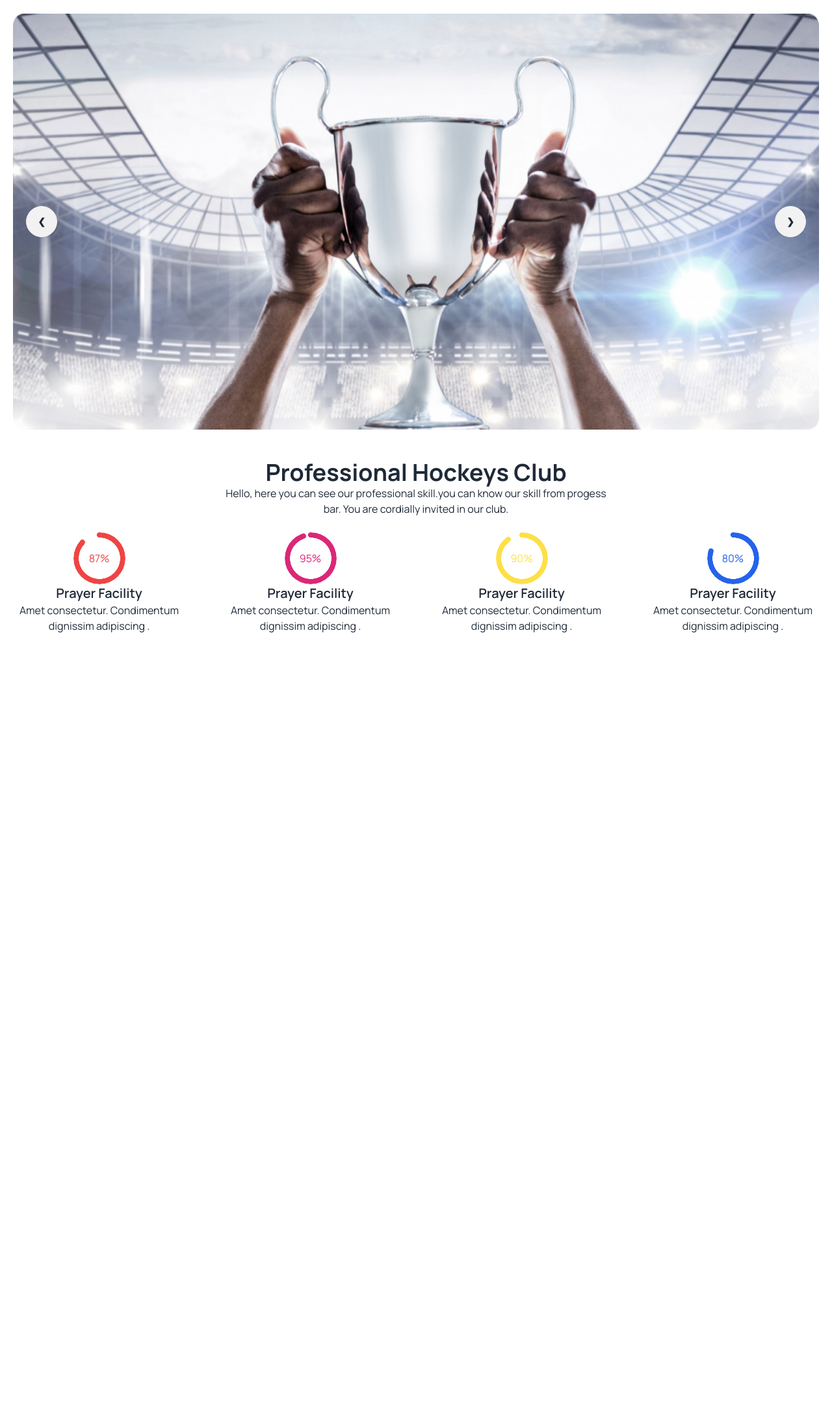
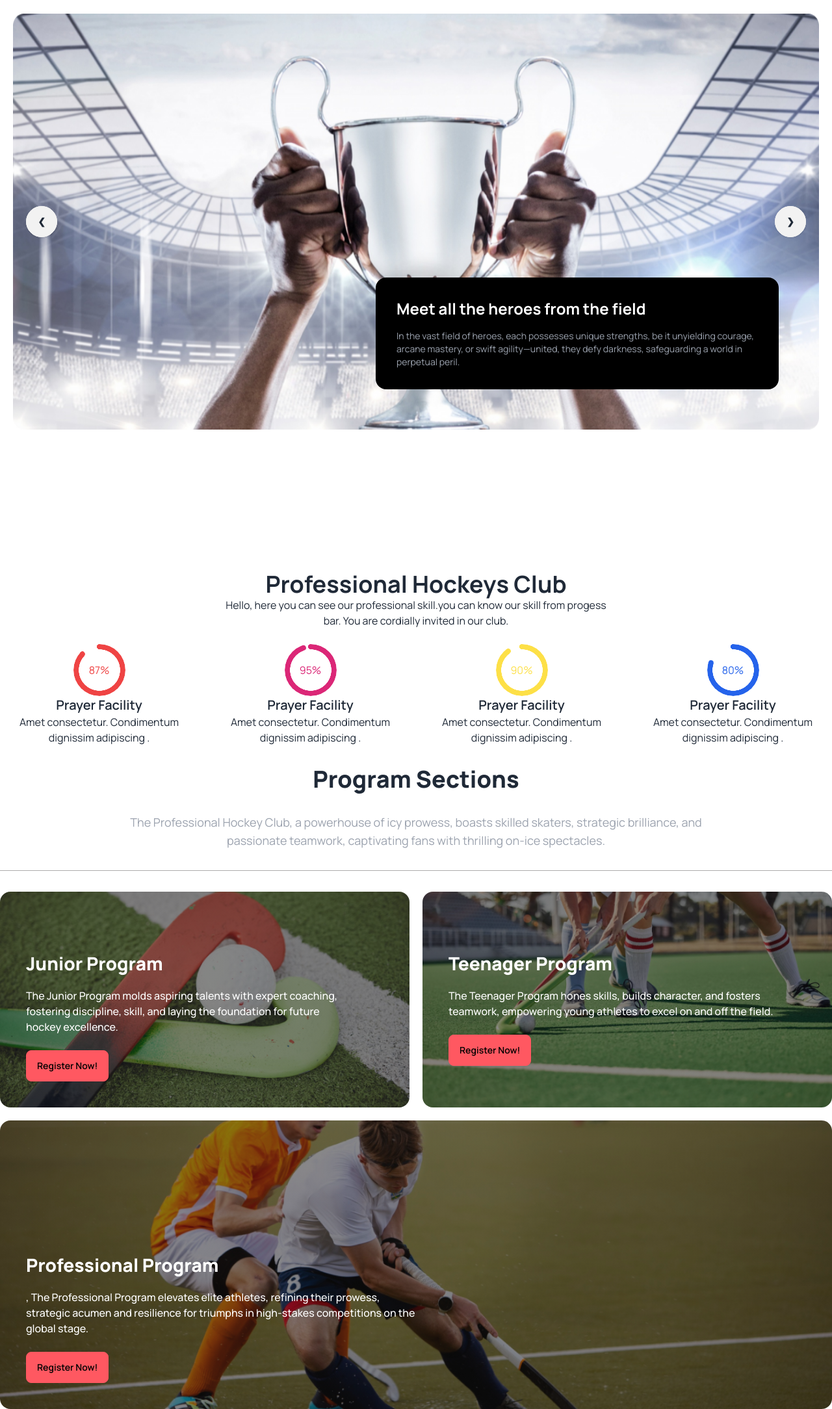
Before and after one commit to Tahsan-sourov1997/Hockey-A3, a plain HTML site: page index.html in a window 1280 px wide. Shown: the part 63-2231 px from the top of the page at 65% size. Before the commit the page ends 1038 px from the top, so only its background shows below. Drawn offline with nearby package versions, Linux system fonts and the light colour scheme.

Commit message:
updated code

```diff
--- a/index.html
+++ b/index.html
@@ -55,11 +55,15 @@
                 <li><a>Contact</a></li>
               </ul>
             </div>
-            <a class="btn btn-ghost text-4xl font-bold">Hockey<span class="text-[#FF4240]">'</span>s</a>
+            <a class="btn btn-ghost text-4xl font-bold"
+              >Hockey<span class="text-[#FF4240]">'</span>s</a
+            >
           </div>
           <div class="navbar-center hidden lg:flex">
             <ul class="menu menu-horizontal px-1">
-              <li><a><span class="text-[#FF4240]">Home</span></a></li>
+              <li>
+                <a><span class="text-[#FF4240]">Home</span></a>
+              </li>
               <li><a>About</a></li>
               <li><a>Pages</a></li>
               <li><a>Blog</a></li>
@@ -68,7 +72,7 @@
           </div>
           <div class="flex gap-3 navbar-end">
             <div class="lg:flex hidden">
-                <img src="./Images/Frame.svg" class="w-6 h-6" alt="">
+              <img src="./Images/Frame.svg" class="w-6 h-6" alt="" />
             </div>
             <a class="btn bg-[#FF4240] text-white">Get Ticket</a>
           </div>
@@ -76,68 +80,146 @@
       </nav>
       <!-- carosell -->
       <section class="mt-4">
-        <div class="carousel h-[80vh]">
+        <div class="carousel w-full h-[80vh]">
           <div id="slide1" class="carousel-item relative w-full">
             <img src="./Images/1.png" class="w-full" />
-              <div class="absolute flex justify-between transform -translate-y-1/2 left-5 right-5 top-1/2">
+            <div
+              class="absolute flex justify-between transform -translate-y-1/2 left-5 right-5 top-1/2"
+            >
+              <a href="#slide4" class="btn btn-circle">❮</a>
+              <a href="#slide2" class="btn btn-circle">❯</a>
+            </div>
+            <div
+              class="absolute flex justify-between transform -translate-y-1/2 left-5 right-5 top-1/2"
+            >
               <a href="#slide4" class="btn btn-circle">❮</a>
               <a href="#slide2" class="btn btn-circle">❯</a>
             </div>
           </div>
           <div id="slide2" class="carousel-item relative w-full">
             <img src="./Images/1.png" class="w-full" />
-              <div class="absolute flex justify-between transform -translate-y-1/2 left-5 right-5 top-1/2">
+            <div
+              class="absolute flex justify-between transform -translate-y-1/2 left-5 right-5 top-1/2"
+            >
               <a href="#slide1" class="btn btn-circle">❮</a>
               <a href="#slide3" class="btn btn-circle">❯</a>
             </div>
           </div>
           <div id="slide3" class="carousel-item relative w-full">
             <img src="./Images/1.png" class="w-full" />
-              <div class="absolute flex justify-between transform -translate-y-1/2 left-5 right-5 top-1/2">
+            <div
+              class="absolute flex justify-between transform -translate-y-1/2 left-5 right-5 top-1/2"
+            >
               <a href="#slide2" class="btn btn-circle">❮</a>
               <a href="#slide4" class="btn btn-circle">❯</a>
             </div>
           </div>
           <div id="slide4" class="carousel-item relative w-full">
             <img src="./Images/1.png" class="w-full" />
-              <div class="absolute flex justify-between transform -translate-y-1/2 left-5 right-5 top-1/2">
+            <div
+              class="absolute flex justify-between transform -translate-y-1/2 left-5 right-5 top-1/2"
+            >
               <a href="#slide3" class="btn btn-circle">❮</a>
               <a href="#slide1" class="btn btn-circle">❯</a>
             </div>
           </div>
+        </div>
+        <div class="w-full bg-black text-white p-8 rounded-2xl lg:w-1/2 lg:translate-x-[90%] lg:-translate-y-60">
+          <h1 class="text-xl font-bold mb-4 lg:text-2xl">
+              Meet all the heroes from the field
+          </h1>
+          <p class="text-gray-400 text-[12px] lg:text-sm">
+              In the vast field of heroes, each possesses unique strengths, be it unyielding courage, arcane mastery, or swift agility—united, they defy darkness, safeguarding a world in perpetual peril.
+          </p>
         </div>
       </section>
     </header>
     <main class="container mx-auto mt-10">
       <div class="text-center">
         <h2 class="text-4xl font-bold">Professional Hockeys Club</h2>
-            <p class="font-normal w-[600px] mx-auto">Hello, here you can see our professional skill.you can know our skill from progess bar. You are cordially invited in our club.  </p>
+        <p class="font-normal w-[600px] mx-auto">
+          Hello, here you can see our professional skill.you can know our skill
+          from progess bar. You are cordially invited in our club.
+        </p>
       </div>
       <!-- progress bar container -->
       <div class="grid lg:grid-cols-4 grid-cols-1 mt-6 gap-5">
         <!-- p.bar 1 -->
         <div class="text-center">
-                <div class="radial-progress text-red-500" style="--value:87;" role="progressbar">87%</div>
+          <div
+            class="radial-progress text-red-500"
+            style="--value: 87"
+            role="progressbar"
+          >
+            87%
+          </div>
           <h3 class="text-xl font-semibold">Prayer Facility</h3>
           <p>Amet consectetur. Condimentum dignissim adipiscing .</p>
         </div>
         <!-- p.bar 2 -->
         <div class="text-center">
-                <div class="radial-progress text-pink-600" style="--value:95;" role="progressbar">95%</div>
+          <div
+            class="radial-progress text-pink-600"
+            style="--value: 95"
+            role="progressbar"
+          >
+            95%
+          </div>
           <h3 class="text-xl font-semibold">Prayer Facility</h3>
           <p>Amet consectetur. Condimentum dignissim adipiscing .</p>
         </div>
         <!-- p.bar 3 -->
         <div class="text-center">
-                <div class="radial-progress text-yellow-300" style="--value:90;" role="progressbar">90%</div>
+          <div
+            class="radial-progress text-yellow-300"
+            style="--value: 90"
+            role="progressbar"
+          >
+            90%
+          </div>
           <h3 class="text-xl font-semibold">Prayer Facility</h3>
           <p>Amet consectetur. Condimentum dignissim adipiscing .</p>
         </div>
         <!-- p.bar 4 -->
         <div class="text-center">
-                <div class="radial-progress text-blue-600" style="--value:80;" role="progressbar">80%</div>
+          <div
+            class="radial-progress text-blue-600"
+            style="--value: 80"
+            role="progressbar"
+          >
+            80%
+          </div>
           <h3 class="text-xl font-semibold">Prayer Facility</h3>
           <p>Amet consectetur. Condimentum dignissim adipiscing .</p>
+        </div>
+      </div>
+       <!-- program section -->
+       <div>
+        <div class="text-center">
+            <h1 class="text-2xl font-extrabold lg:text-4xl py-8">Program Sections</h1>
+            <p class="w-3/4 mx-auto text-lg text-gray-400 mb-8">
+            The Professional Hockey Club, a powerhouse of icy prowess, boasts skilled skaters, strategic brilliance, and passionate teamwork, captivating fans with thrilling on-ice spectacles.
+            </p>
+        </div>
+        <hr class="border-[#817e7ea5] mb-8">
+        <div class="grid grid-cols-1 lg:grid-cols-2 gap-5">
+            <div class="p-6 lg:px-10 lg:pb-10 lg:pt-24 bg-[linear-gradient(45deg,#1313137F,#1313137F),url(./images/2.png)] bg-no-repeat bg-cover bg-center rounded-2xl text-white">
+                <h3 class="text-xl lg:text-[28px] font-extrabold mb-3 lg:mb-6">Junior Program</h3>
+                <p class="text-sm lg:text-base font-medium lg:w-11/12 mb-5 lg:mb-6">The Junior Program molds aspiring talents with expert coaching, fostering discipline, skill, and laying the foundation for future hockey excellence.</p>
+                <button class="btn btn-error">Register Now!</button>
+            </div>
+            <div class="p-6 lg:px-10 lg:pb-10 lg:pt-24 bg-[linear-gradient(45deg,#1313137F,#1313137F),url(./images/3.png)] bg-no-repeat bg-cover bg-center rounded-2xl text-white">
+                <h3 class="text-xl lg:text-[28px] font-extrabold mb-3 lg:mb-6">Teenager Program</h3>
+                <p class="text-sm lg:text-base font-medium lg:w-11/12 mb-5 lg:mb-6">The Teenager Program hones skills, builds character, and fosters teamwork, empowering young athletes to excel on and off the field.</p>
+                <button class="btn btn-error">Register Now!</button>
+            </div>
+            <div class="lg:col-span-2 p-6 lg:px-10 lg:pb-10 lg:pt-52 bg-[linear-gradient(45deg,#1313137F,#1313137F),url(./images/4.png)] bg-no-repeat bg-cover bg-center rounded-2xl text-white">
+                <h3 class="text-xl lg:text-[28px] font-extrabold mb-3 lg:mb-6">Professional Program</h3>
+                <p class="text-sm lg:text-base font-medium lg:w-1/2 mb-5 lg:mb-6">,
+                    The Professional Program elevates elite athletes, refining their prowess, strategic acumen and resilience for triumphs in high-stakes competitions on the global stage.</p>
+                <button class="btn btn-error">Register Now!</button>
+            </div>
+
      </div>
     </div>
     </main>
```
Lines whose indentation alone changed are shown as unchanged.
